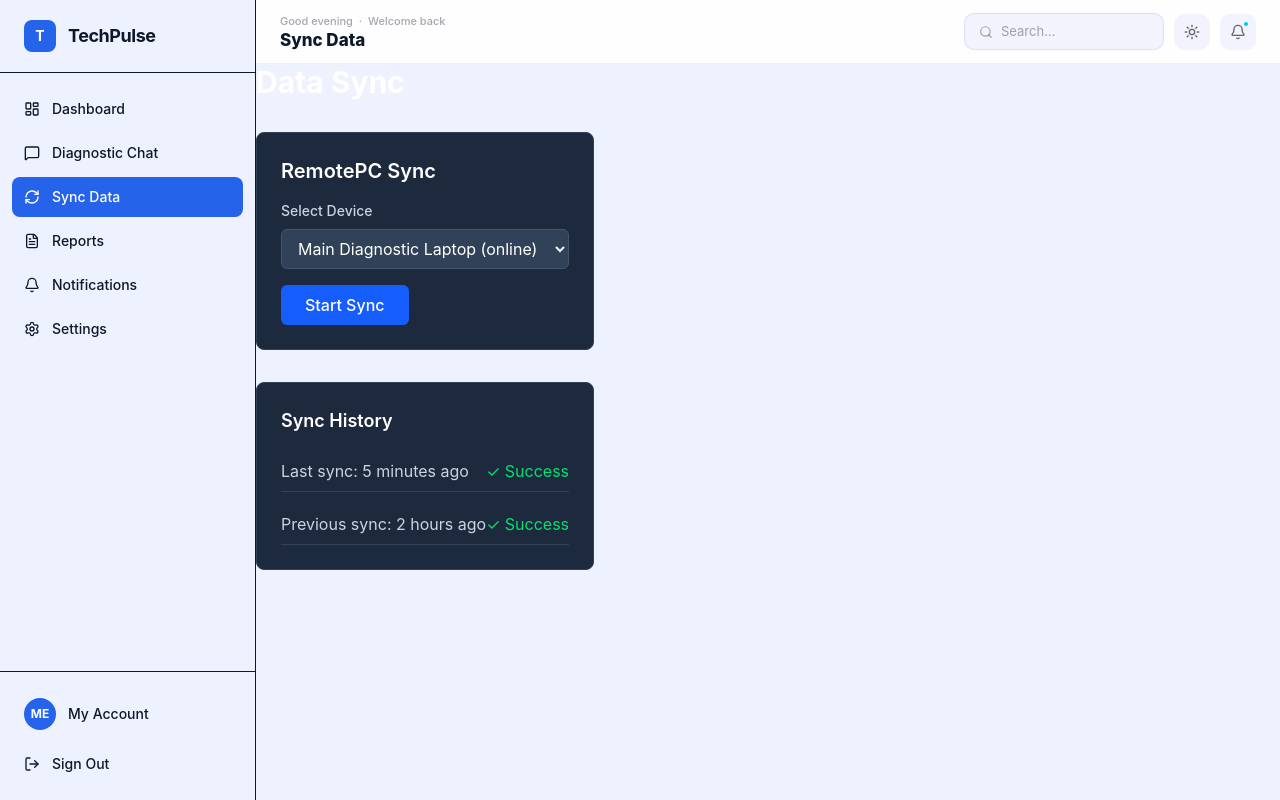
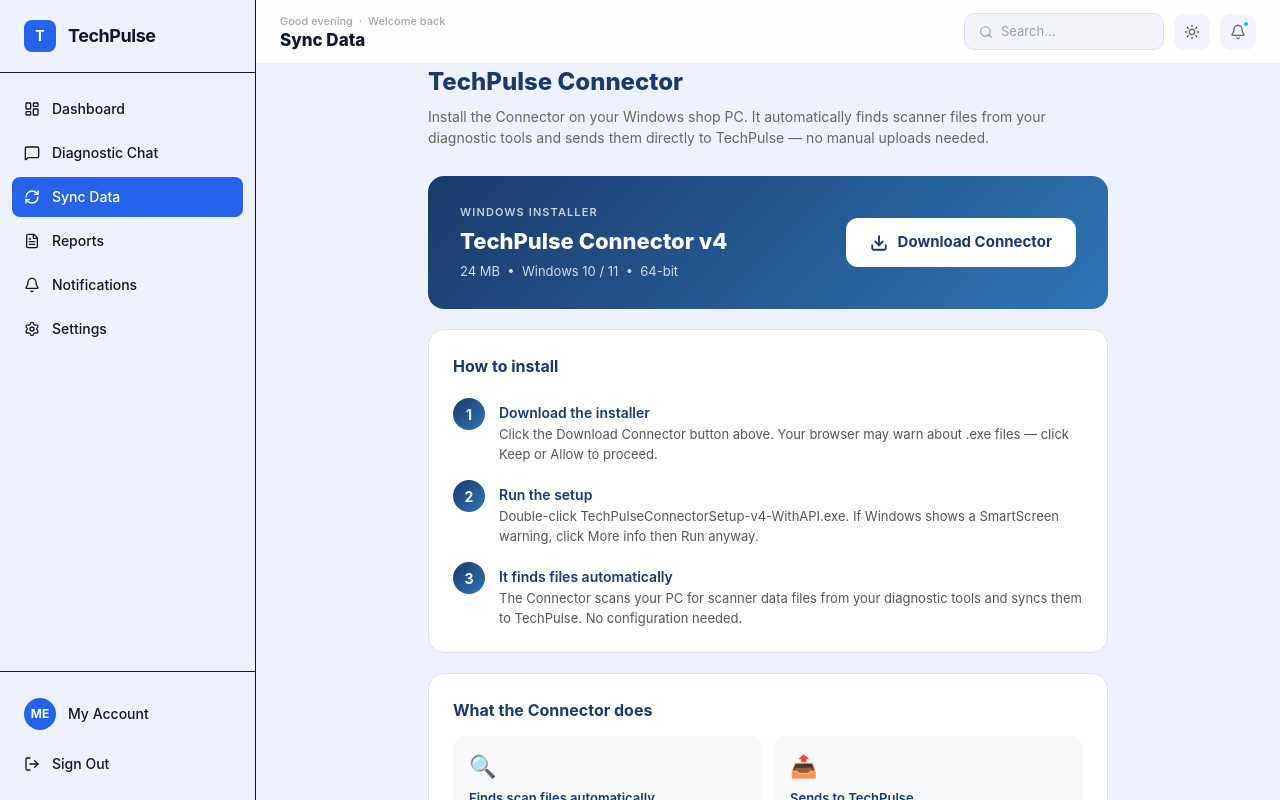
Before and after one commit to ddoubleg123/techpulse-remotepc-automation, a Next.js app: page /app/sync in a window 1280 px wide. Built offline with nearby package versions, Linux system fonts and the light colour scheme.

Commit message:
Refactor SyncPage component and update UI elements

```diff
--- a/src/app/app/sync/page.tsx
+++ b/src/app/app/sync/page.tsx
@@ -1,94 +1,98 @@
-"use client";
+'use client';
 
-import { useState } from "react";
-import { useAuthStore } from "@/stores/authStore";
+const DOWNLOAD_URL = 'https://github.com/ddoubleg123/techpulse-remotepc-automation/releases/download/connector-v4/TechPulseConnectorSetup-v4-WithAPI.exe';
+const VERSION = 'v4';
+const FILE_SIZE = '24 MB';
 
 export default function SyncPage() {
-  const { devices } = useAuthStore();
-  const [selectedDevice, setSelectedDevice] = useState(devices[0]?.id || "");
-  const [syncing, setSyncing] = useState(false);
-  const [progress, setProgress] = useState(0);
-
-  const handleSync = async () => {
-    setSyncing(true);
-    setProgress(0);
-
-    // Simulate sync progress
-    const interval = setInterval(() => {
-      setProgress(prev => {
-        if (prev >= 100) {
-          clearInterval(interval);
-          setSyncing(false);
-          return 100;
-        }
-        return prev + 10;
-      });
-    }, 500);
-  };
+  const navy = '#1B3A6B';
+  const teal = '#2E75B6';
 
   return (
-    <div className="space-y-8">
-      <h1 className="text-3xl font-bold text-white">Data Sync</h1>
+    <div style={{ maxWidth: 680, margin: '0 auto' }}>
 
-      <div className="bg-slate-800 p-6 rounded-lg border border-slate-700">
-        <h2 className="text-xl font-semibold text-white mb-4">RemotePC Sync</h2>
+      {/* Header */}
+      <div style={{ marginBottom: 28 }}>
+        <h1 style={{ margin: '0 0 6px', fontSize: 24, fontWeight: 800, color: navy }}>TechPulse Connector</h1>
+        <p style={{ margin: 0, fontSize: 14, color: '#666' }}>
+          Install the Connector on your Windows shop PC. It automatically finds scanner files from your diagnostic tools and sends them directly to TechPulse — no manual uploads needed.
+        </p>
+      </div>
 
-        <div className="space-y-4">
+      {/* Download card */}
+      <div style={{ background: `linear-gradient(135deg, ${navy}, ${teal})`, borderRadius: 16, padding: '28px 32px', marginBottom: 20, color: 'white' }}>
+        <div style={{ display: 'flex', justifyContent: 'space-between', alignItems: 'center', flexWrap: 'wrap', gap: 16 }}>
           <div>
-            <label className="block text-sm font-medium text-slate-300 mb-2">
-              Select Device
-            </label>
-            <select
-              value={selectedDevice}
-              onChange={(e) => setSelectedDevice(e.target.value)}
-              className="w-full px-3 py-2 bg-slate-700 border border-slate-600 rounded-md text-white focus:outline-none focus:border-blue-500"
-            >
-              {devices.map((device) => (
-                <option key={device.id} value={device.id}>
-                  {device.name} ({device.status})
-                </option>
-              ))}
-            </select>
+            <div style={{ fontSize: 11, fontWeight: 600, letterSpacing: '0.1em', opacity: 0.75, textTransform: 'uppercase', marginBottom: 4 }}>Windows Installer</div>
+            <div style={{ fontSize: 22, fontWeight: 800, marginBottom: 4 }}>TechPulse Connector {VERSION}</div>
+            <div style={{ fontSize: 13, opacity: 0.8 }}>{FILE_SIZE} &nbsp;&bull;&nbsp; Windows 10 / 11 &nbsp;&bull;&nbsp; 64-bit</div>
           </div>
-
-          {syncing && (
-            <div className="space-y-2">
-              <div className="flex justify-between text-sm text-slate-300">
-                <span>Syncing...</span>
-                <span>{progress}%</span>
-              </div>
-              <div className="w-full bg-slate-700 rounded-full h-2">
-                <div
-                  className="bg-blue-600 h-2 rounded-full transition-all duration-300"
-                  style={{ width: `${progress}%` }}
-                />
-              </div>
-            </div>
-          )}
-
-          <button
-            onClick={handleSync}
-            disabled={syncing || !selectedDevice}
-            className="px-6 py-2 bg-blue-600 hover:bg-blue-700 disabled:bg-slate-600 text-white rounded-md font-medium"
+          <a
+            href={DOWNLOAD_URL}
+            style={{
+              display: 'flex', alignItems: 'center', gap: 10,
+              background: 'white', color: navy,
+              padding: '13px 24px', borderRadius: 12,
+              fontWeight: 700, fontSize: 15, textDecoration: 'none',
+              flexShrink: 0,
+            }}
           >
-            {syncing ? "Syncing..." : "Start Sync"}
-          </button>
+            <svg width="18" height="18" viewBox="0 0 24 24" fill="none" stroke="currentColor" strokeWidth="2.5" strokeLinecap="round" strokeLinejoin="round">
+              <path d="M21 15v4a2 2 0 0 1-2 2H5a2 2 0 0 1-2-2v-4"/>
+              <polyline points="7 10 12 15 17 10"/>
+              <line x1="12" y1="15" x2="12" y2="3"/>
+            </svg>
+            Download Connector
+          </a>
         </div>
       </div>
 
-      <div className="bg-slate-800 p-6 rounded-lg border border-slate-700">
-        <h3 className="text-lg font-semibold text-white mb-4">Sync History</h3>
-        <div className="space-y-3">
-          <div className="flex justify-between items-center py-2 border-b border-slate-700">
-            <span className="text-slate-300">Last sync: 5 minutes ago</span>
-            <span className="text-green-400">✓ Success</span>
-          </div>
-          <div className="flex justify-between items-center py-2 border-b border-slate-700">
-            <span className="text-slate-300">Previous sync: 2 hours ago</span>
-            <span className="text-green-400">✓ Success</span>
-          </div>
+      {/* How it works */}
+      <div style={{ background: 'white', border: '1px solid #E0E0E0', borderRadius: 16, padding: '24px', marginBottom: 20 }}>
+        <h2 style={{ margin: '0 0 20px', fontSize: 16, fontWeight: 700, color: navy }}>How to install</h2>
+        <div style={{ display: 'flex', flexDirection: 'column', gap: 16 }}>
+          {[
+            { n: '1', title: 'Download the installer', desc: 'Click the Download Connector button above. Your browser may warn about .exe files — click Keep or Allow to proceed.' },
+            { n: '2', title: 'Run the setup', desc: 'Double-click TechPulseConnectorSetup-v4-WithAPI.exe. If Windows shows a SmartScreen warning, click More info then Run anyway.' },
+            { n: '3', title: 'It finds files automatically', desc: 'The Connector scans your PC for scanner data files from your diagnostic tools and syncs them to TechPulse. No configuration needed.' },
+          ].map(step => (
+            <div key={step.n} style={{ display: 'flex', gap: 14, alignItems: 'flex-start' }}>
+              <div style={{ width: 32, height: 32, borderRadius: '50%', background: `linear-gradient(135deg, ${navy}, ${teal})`, color: 'white', display: 'flex', alignItems: 'center', justifyContent: 'center', fontWeight: 700, fontSize: 14, flexShrink: 0 }}>{step.n}</div>
+              <div>
+                <p style={{ margin: '4px 0 2px', fontWeight: 600, fontSize: 14, color: navy }}>{step.title}</p>
+                <p style={{ margin: 0, fontSize: 13, color: '#555', lineHeight: 1.5 }}>{step.desc}</p>
+              </div>
+            </div>
+          ))}
         </div>
       </div>
+
+      {/* What it finds */}
+      <div style={{ background: 'white', border: '1px solid #E0E0E0', borderRadius: 16, padding: '24px', marginBottom: 20 }}>
+        <h2 style={{ margin: '0 0 14px', fontSize: 16, fontWeight: 700, color: navy }}>What the Connector does</h2>
+        <div style={{ display: 'grid', gridTemplateColumns: '1fr 1fr', gap: 12 }}>
+          {[
+            { icon: '🔍', label: 'Finds scan files automatically', desc: 'Locates scanner data on your PC without manual searching' },
+            { icon: '📤', label: 'Sends to TechPulse', desc: 'Uploads directly to Synth for AI diagnosis' },
+            { icon: '🔄', label: 'Stays in sync', desc: 'Monitors for new files as you scan vehicles' },
+            { icon: '🔒', label: 'Secure', desc: 'Files go directly from your PC to your TechPulse account only' },
+          ].map(item => (
+            <div key={item.label} style={{ background: '#F8F9FA', borderRadius: 12, padding: '14px 16px' }}>
+              <div style={{ fontSize: 22, marginBottom: 6 }}>{item.icon}</div>
+              <p style={{ margin: '0 0 3px', fontWeight: 600, fontSize: 13, color: navy }}>{item.label}</p>
+              <p style={{ margin: 0, fontSize: 12, color: '#777' }}>{item.desc}</p>
+            </div>
+          ))}
+        </div>
+      </div>
+
+      {/* Requirements */}
+      <div style={{ background: '#F8F9FA', border: '1px solid #E8E8E8', borderRadius: 12, padding: '16px 20px' }}>
+        <p style={{ margin: 0, fontSize: 13, color: '#666' }}>
+          <strong style={{ color: navy }}>System requirements:</strong> Windows 10 or 11 (64-bit) &nbsp;&bull;&nbsp; Internet connection &nbsp;&bull;&nbsp; TechPulse account required
+        </p>
+      </div>
+
     </div>
   );
 }
```
